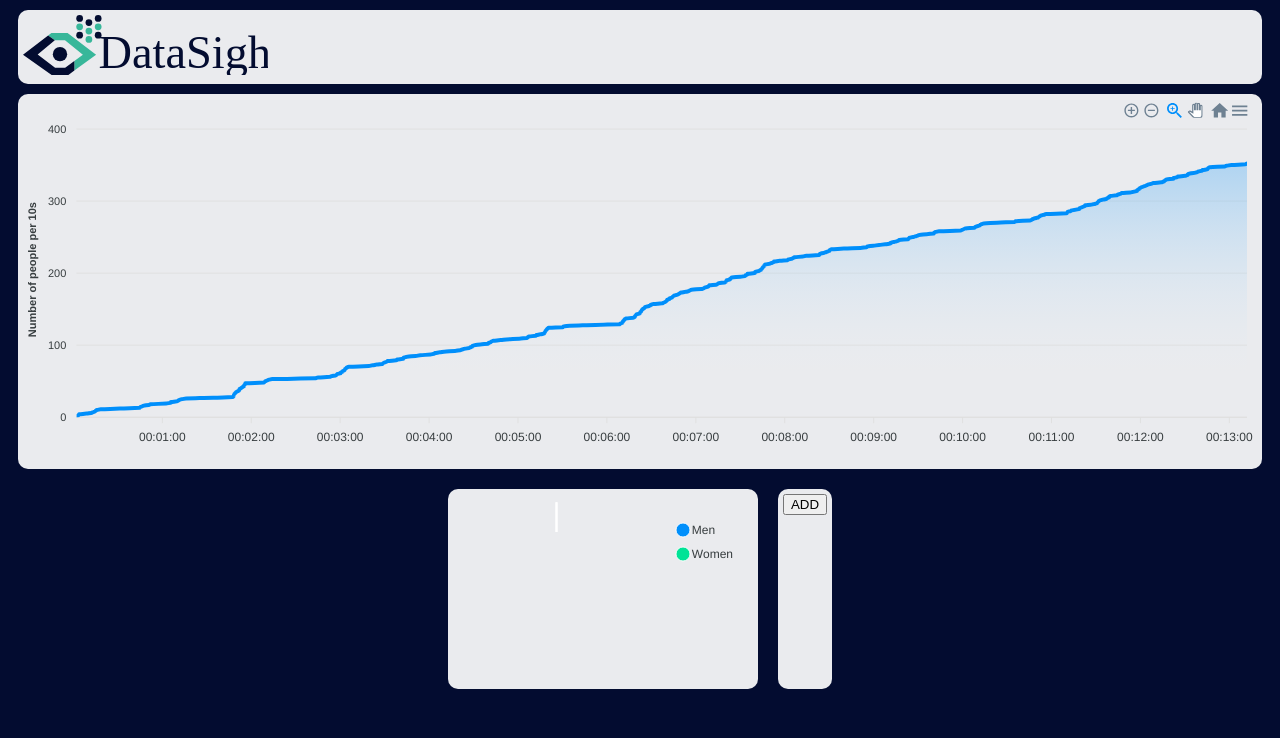
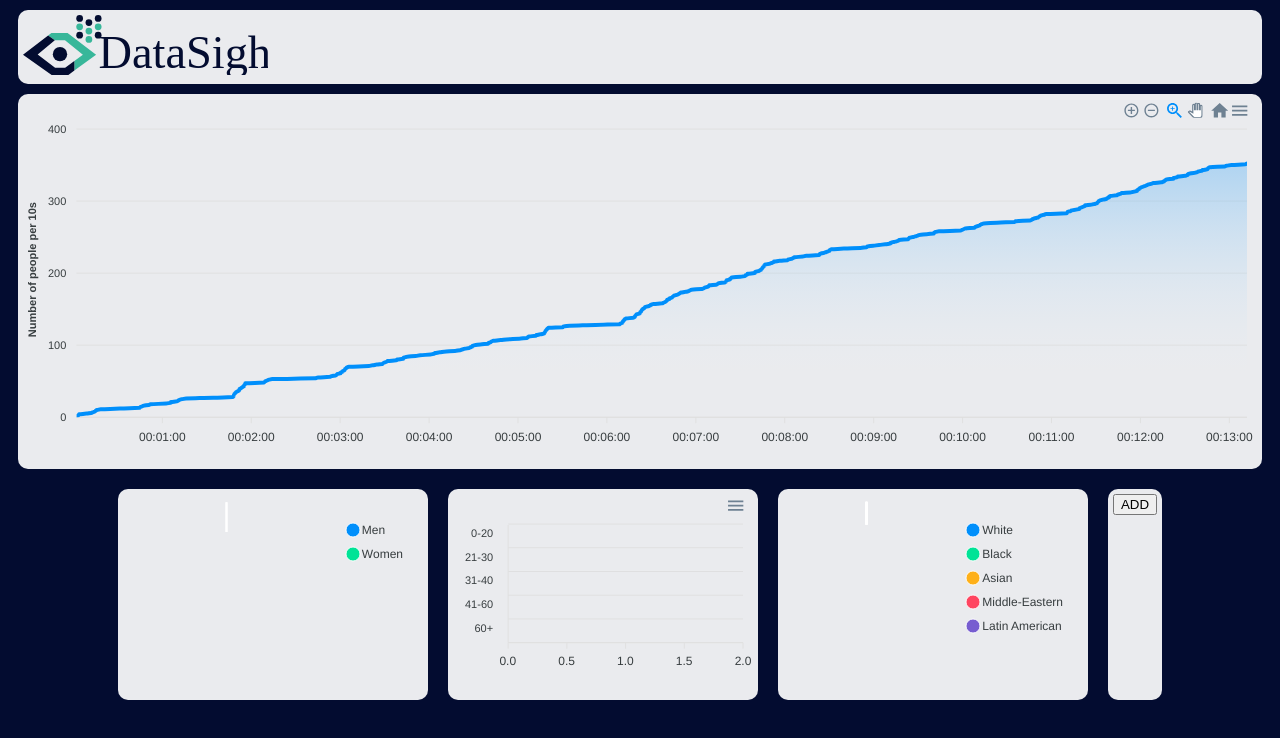
Before and after one commit to PBirley/DataSight, a React (Create React App) app in the folder my-app/: page / in a window 1280 px wide. Shown: the top 738 px of the page. Built offline with nearby package versions, Linux system fonts and the light colour scheme; no server answers.

Commit message:
age bar chart implemented

```diff
--- a/my-app/src/components/DataDashboard.js
+++ b/my-app/src/components/DataDashboard.js
@@ -4,6 +4,8 @@ import styles from './DataDashboard.module.css'
 import { streamData } from '../api-service'
 import { useDispatch } from "react-redux";
 import PieChartGenders from './graphModules/PieChartGenders'
+import PieChartEthnicities from './graphModules/PieChartEthnicities';
+import BarChartAges from './graphModules/BarChartAges';
 
 export default function DataDashboard() {
   const dispatch = useDispatch();
@@ -23,6 +25,12 @@ export default function DataDashboard() {
           <PieChartGenders />
         </div>
         <div className={styles.chartElement}>
+          <BarChartAges />
+        </div>
+        <div className={styles.chartElement}>
+          <PieChartEthnicities />
+        </div>
+        <div className={styles.chartElement}>
           <button>ADD</button>
         </div>
       </div>
--- /dev/null
+++ b/my-app/src/components/graphModules/BarChartAges.js
@@ -0,0 +1,40 @@
+import React, { useEffect, useState } from 'react'
+import ReactApexChart from 'react-apexcharts'
+import { useSelector } from "react-redux";
+import { parseAgeData } from '../../data-service';
+
+export default function BarChartAges() {
+
+  const [ageData, setAgeData] = useState([0,0,0,0,0]);
+
+  const options = {
+    xaxis:{
+      categories: ['0-20', '21-30', '31-40', '41-60', '60+']
+    },
+    plotOptions: {
+      bar: {
+        borderRadius: 4,
+        horizontal: true,
+      }
+    },
+    dataLabels: {
+      enabled: false
+    },
+  };
+
+  const data = useSelector(state => state.streamingData);
+
+  useEffect(() => {
+    setAgeData(parseAgeData(data))
+  }, [data]);
+
+  return (
+    <div id="chart">
+      <ReactApexChart
+        options={options}
+        series={[{data:ageData}]}
+        type="bar"
+      />
+  </div>
+  )
+}
--- a/my-app/src/components/graphModules/PieChartEthnicities.js
+++ b/my-app/src/components/graphModules/PieChartEthnicities.js
@@ -3,7 +3,7 @@ import Chart from 'react-apexcharts'
 import { useSelector } from "react-redux";
 import { parseEthnicityData } from '../../data-service';
 
-export default function PieChartGenders() {
+export default function PieChartEthnicities() {
   const [ethnicityData, setEthnicityData] = useState([0,0,0,0,0])
   const options = { labels: ["White", "Black", "Asian", "Middle-Eastern", "Latin American"] };
 
@@ -20,7 +20,7 @@ export default function PieChartGenders() {
         <div className="mixed-chart">
           <Chart
             options={options}
-            series={ethnicityData.map((data) => data)}
+            series={ethnicityData.map((ethnicityData) => ethnicityData)}
             type="donut"
             width="300"
           />
--- a/my-app/src/data-service.js
+++ b/my-app/src/data-service.js
@@ -2,18 +2,39 @@ import { addToStreamData } from "./redux/reducer";
 
 export const updateStreamingData = (dispatch, packet) => {
   //Convert data back to an array
-  let chunk = new TextDecoder('utf-8').decode(packet)
+  let chunk = new TextDecoder('utf-8').decode(packet);
   chunk = JSON.parse(chunk);
 
   //Add the current time
-  chunk.unshift(Date.now())
+  chunk.unshift(Date.now());
 
   dispatch(addToStreamData(chunk));
 }
 
 export const parseGenderData = (data) => {
-  const menData = data.filter(element => element[2] === 'man')
-  const womanData = data.filter(element => element[2] === 'woman')
+  const menCount = data.reduce((count, element) => count + (element[2] === 'man'), 0);
+  const womanCount = data.reduce((count, element) => count + (element[2] === 'woman'), 0);
 
-  return [menData.length, womanData.length]
+  return [menCount, womanCount];
 };
+
+export const parseEthnicityData = (data) => {
+  const ethnicities = ['white','black','asian','middle-east','latin american'];
+  const dataCounts = [];
+  for (const category of ethnicities) {
+    dataCounts.push( data.reduce((count, element) => count + (element[4] === category), 0) );
+  }
+
+  return dataCounts;
+};
+
+export const parseAgeData = (data) => {
+  const ageBrackets = [[0,20], [21,30], [31,40], [41,60], [61,Infinity]];
+  const ageCounts = [];
+  for (const ageBracket of ageBrackets) {
+    let count = data.reduce((count, element) => count + (element[3] >= ageBracket[0] && element[3] <= ageBracket[1]), 0);
+    ageCounts.push(count);
+  }
+
+  return ageCounts;
+}
```
